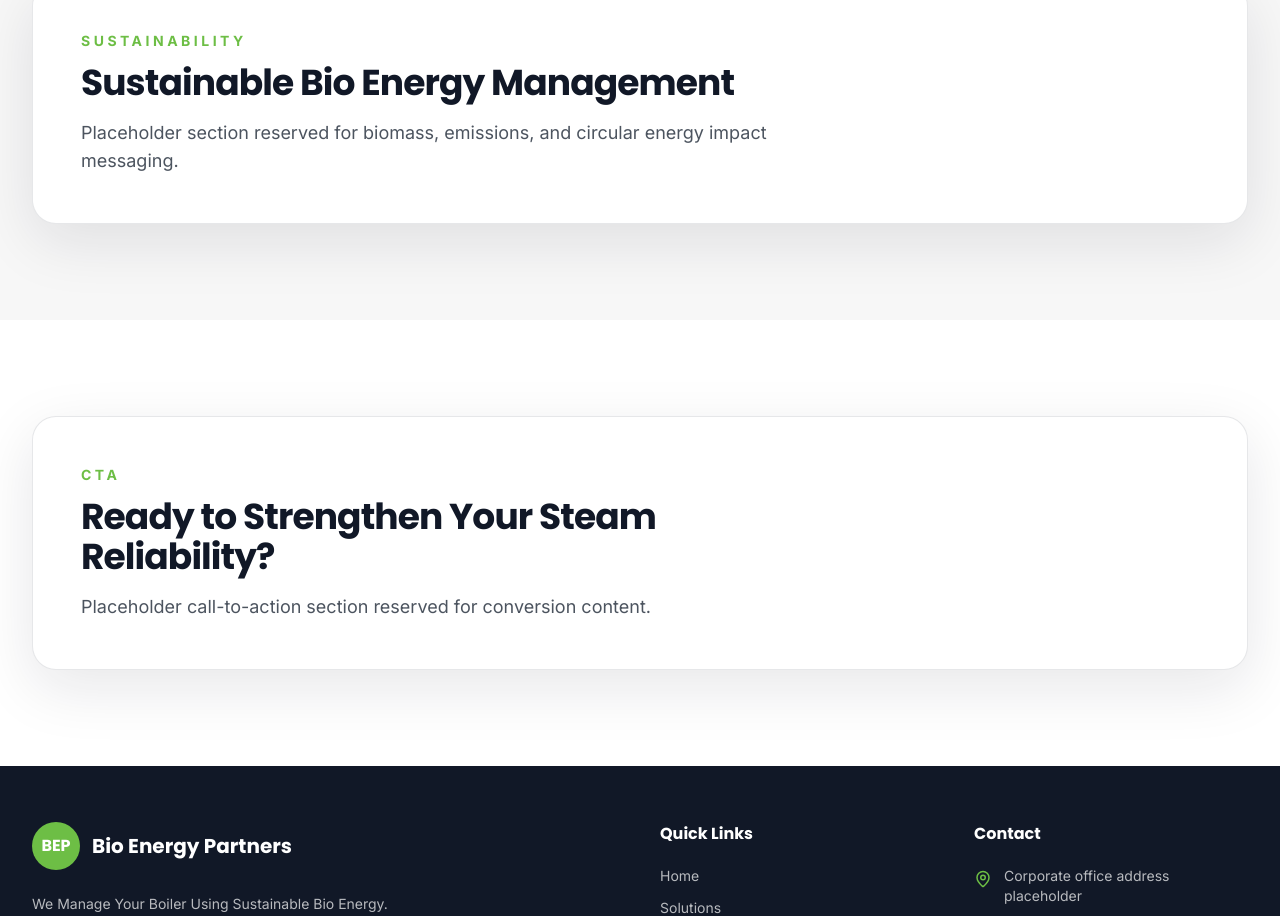
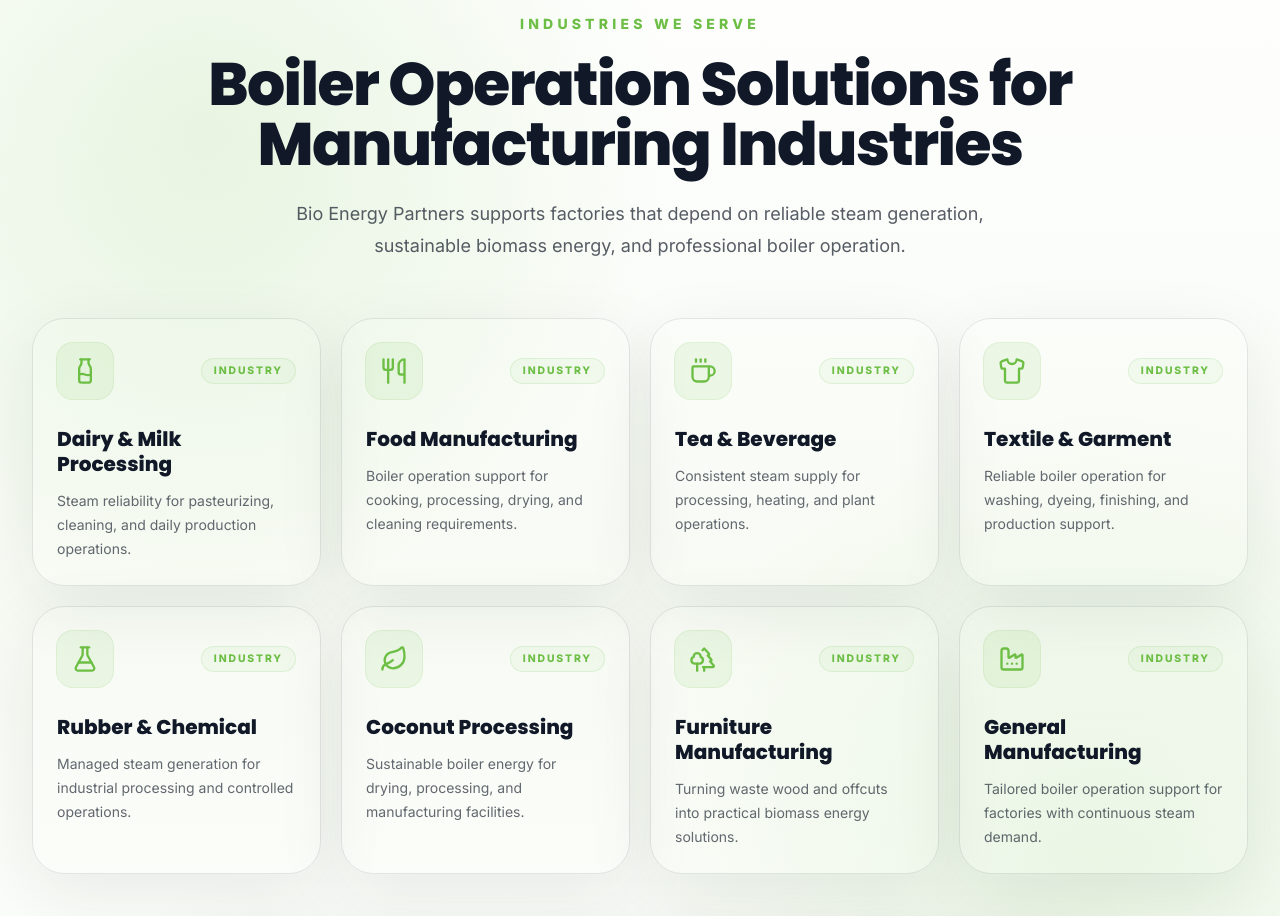
Before and after one commit to Pixiepinks/bio-energy-partners-website, a React (Vite) app: page / in a window 1280 px wide. Shown: the part 5640-6556 px from the top of the page. Built offline with nearby package versions, Linux system fonts and the light colour scheme.

Commit message:
Build industries homepage section

```diff
--- a/src/pages/Home.jsx
+++ b/src/pages/Home.jsx
@@ -1,5 +1,6 @@
 import { Hero } from '../sections/Hero';
 import { PlaceholderSection } from '../sections/PlaceholderSection';
+import { IndustriesWeServe } from '../sections/IndustriesWeServe';
 import { FactoryChallenges } from '../sections/FactoryChallenges';
 import { SustainableEnergyFlow } from '../sections/SustainableEnergyFlow';
 import { CompleteBoilerOperationSolution } from '../sections/CompleteBoilerOperationSolution';
@@ -14,7 +15,7 @@
       <FactoryChallenges />
       <SustainableEnergyFlow />
       <CompleteBoilerOperationSolution />
-      <PlaceholderSection eyebrow="Sustainability" title="Sustainable Bio Energy Management" description="Placeholder section reserved for biomass, emissions, and circular energy impact messaging." tone="gray" />
+      <IndustriesWeServe />
       <PlaceholderSection eyebrow="CTA" title="Ready to Strengthen Your Steam Reliability?" description="Placeholder call-to-action section reserved for conversion content." />
     </>
   );
--- a/src/sections/CompleteBoilerOperationSolution.jsx
+++ b/src/sections/CompleteBoilerOperationSolution.jsx
@@ -13,7 +13,7 @@
   { title: 'Maintenance Coordination', description: 'Preventive maintenance planning and breakdown support.', Icon: Settings },
 ];
 
-const trustItems = ['Experienced Team', 'Sustainable Bio Energy', 'Reliable Steam', 'Focus on Your Production'];
+const trustItems = ['Reduced Operational Burden', 'Reliable Steam Supply', 'Sustainable Biomass Energy', 'Improved Production Continuity'];
 
 const cardVariants = {
   hidden: { opacity: 0, y: 22 },
--- /dev/null
+++ b/src/sections/IndustriesWeServe.jsx
@@ -0,0 +1,90 @@
+import { motion, useReducedMotion } from 'framer-motion';
+import { Coffee, Factory, FlaskConical, Leaf, Milk, Shirt, Trees, Utensils } from 'lucide-react';
+import { Container } from '../components/Container';
+import { PrimaryButton } from '../components/PrimaryButton';
+
+const industries = [
+  {
+    title: 'Dairy & Milk Processing',
+    description: 'Steam reliability for pasteurizing, cleaning, and daily production operations.',
+    Icon: Milk,
+  },
+  {
+    title: 'Food Manufacturing',
+    description: 'Boiler operation support for cooking, processing, drying, and cleaning requirements.',
+    Icon: Utensils,
+  },
+  {
+    title: 'Tea & Beverage',
+    description: 'Consistent steam supply for processing, heating, and plant operations.',
+    Icon: Coffee,
+  },
+  {
+    title: 'Textile & Garment',
+    description: 'Reliable boiler operation for washing, dyeing, finishing, and production support.',
+    Icon: Shirt,
+  },
+  {
+    title: 'Rubber & Chemical',
+    description: 'Managed steam generation for industrial processing and controlled operations.',
+    Icon: FlaskConical,
+  },
+  {
+    title: 'Coconut Processing',
+    description: 'Sustainable boiler energy for drying, processing, and manufacturing facilities.',
+    Icon: Leaf,
+  },
+  {
+    title: 'Furniture Manufacturing',
+    description: 'Turning waste wood and offcuts into practical biomass energy solutions.',
+    Icon: Trees,
+  },
+  {
+    title: 'General Manufacturing',
+    description: 'Tailored boiler operation support for factories with continuous steam demand.',
+    Icon: Factory,
+  },
+];
+
+const cardVariants = {
+  hidden: { opacity: 0, y: 24 },
+  visible: { opacity: 1, y: 0 },
+};
+
+export function IndustriesWeServe() {
+  const reduceMotion = useReducedMotion();
+
+  return (
+    <section className="relative overflow-hidden bg-[#fbfdf9] py-24 text-dark md:py-32">
+      <div aria-hidden="true" className="absolute inset-0 bg-[radial-gradient(circle_at_16%_18%,rgba(109,190,69,0.14),transparent_30%),radial-gradient(circle_at_86%_72%,rgba(109,190,69,0.11),transparent_32%),linear-gradient(180deg,#ffffff_0%,#f7fbf4_52%,#ffffff_100%)]" />
+      <Container className="relative z-10">
+        <motion.div initial={{ opacity: 0, y: reduceMotion ? 0 : 18 }} whileInView={{ opacity: 1, y: 0 }} viewport={{ once: true, amount: 0.35 }} transition={{ duration: 0.55, ease: 'easeOut' }} className="mx-auto max-w-4xl text-center">
+          <p className="text-sm font-extrabold uppercase tracking-[0.3em] text-primary">INDUSTRIES WE SERVE</p>
+          <h2 className="mt-5 text-4xl font-extrabold tracking-tight text-dark md:text-6xl">Boiler Operation Solutions for Manufacturing Industries</h2>
+          <p className="mx-auto mt-6 max-w-3xl text-lg leading-8 text-dark/70">Bio Energy Partners supports factories that depend on reliable steam generation, sustainable biomass energy, and professional boiler operation.</p>
+        </motion.div>
+
+        <motion.div initial="hidden" whileInView="visible" viewport={{ once: true, amount: 0.16 }} variants={{ hidden: {}, visible: { transition: { staggerChildren: reduceMotion ? 0 : 0.08 } } }} className="mt-14 grid gap-5 sm:grid-cols-2 lg:grid-cols-4">
+          {industries.map(({ title, description, Icon }) => (
+            <motion.article key={title} variants={cardVariants} transition={{ duration: 0.5, ease: 'easeOut' }} className="group rounded-[2rem] border border-dark/10 bg-white/92 p-6 shadow-[0_20px_70px_rgba(12,35,24,0.08)] transition duration-300 hover:-translate-y-2 hover:border-primary/35 hover:shadow-[0_28px_90px_rgba(109,190,69,0.18)]">
+              <div className="flex items-center justify-between gap-4">
+                <div className="flex h-14 w-14 items-center justify-center rounded-2xl bg-primary/10 text-primary ring-1 ring-primary/20 transition group-hover:bg-primary group-hover:text-white">
+                  <Icon className="h-7 w-7" strokeWidth={2} />
+                </div>
+                <span className="rounded-full border border-primary/15 bg-primary/5 px-3 py-1 text-[0.65rem] font-extrabold uppercase tracking-[0.18em] text-primary">Industry</span>
+              </div>
+              <h3 className="mt-7 text-xl font-extrabold leading-tight text-dark">{title}</h3>
+              <p className="mt-3 text-sm leading-6 text-dark/65">{description}</p>
+            </motion.article>
+          ))}
+        </motion.div>
+
+        <motion.div initial={{ opacity: 0, y: reduceMotion ? 0 : 18 }} whileInView={{ opacity: 1, y: 0 }} viewport={{ once: true, amount: 0.35 }} transition={{ duration: 0.55, ease: 'easeOut' }} className="mx-auto mt-14 max-w-4xl rounded-[2rem] border border-primary/20 bg-white/90 p-7 text-center shadow-[0_24px_90px_rgba(12,35,24,0.1)] backdrop-blur md:p-9">
+          <h3 className="text-2xl font-extrabold text-dark">Don't see your industry?</h3>
+          <p className="mx-auto mt-3 max-w-2xl text-base leading-7 text-dark/70">Our boiler operation solutions can be tailored to your manufacturing process.</p>
+          <PrimaryButton to="/contact" className="mt-6 shadow-[0_16px_42px_rgba(109,190,69,0.28)]">Talk to Our Team</PrimaryButton>
+        </motion.div>
+      </Container>
+    </section>
+  );
+}
```
Also changed, not shown: 1 other file (tests, documents, lock files or other folders).
